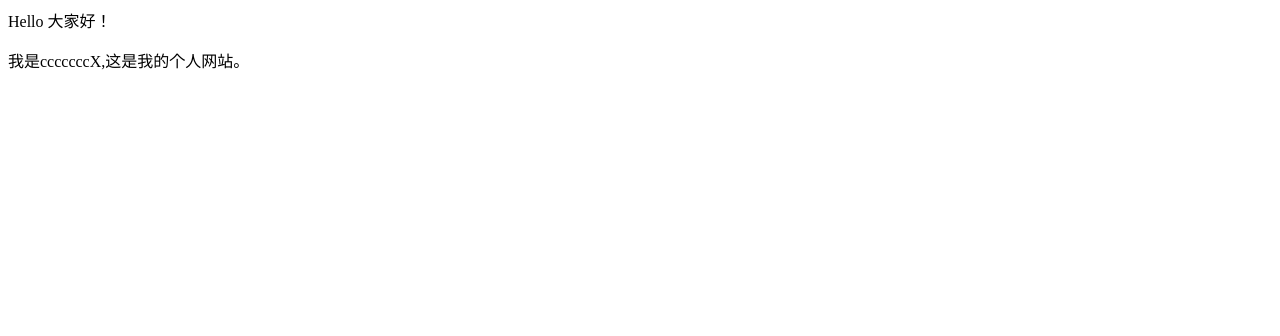
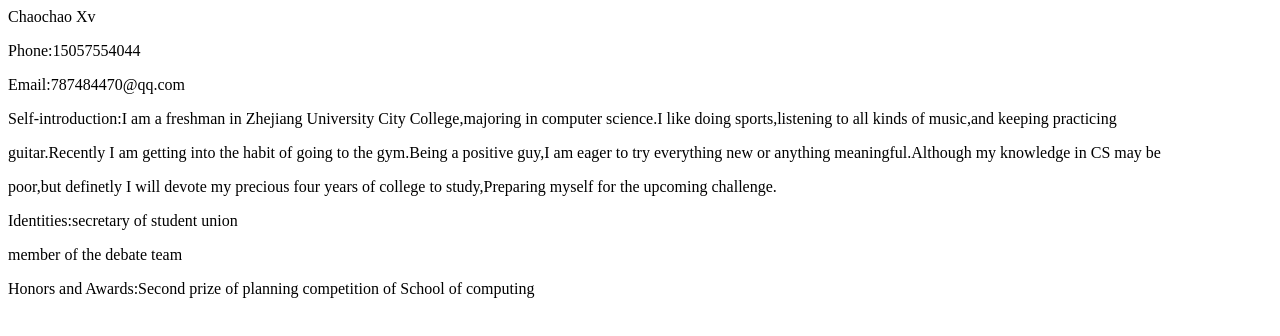
Before and after one commit to cccccccX/cccccccX.github.io, a plain HTML site: page index.html in a window 1280 px wide. Drawn offline with Linux system fonts and the light colour scheme.

Commit message:
Update index.html

```diff
--- a/index.html
+++ b/index.html
@@ -1,2 +1,9 @@
-<p>Hello 大家好！<p>
-<p>我是cccccccX,这是我的个人网站。<p>
+<p>Chaochao Xv<p>
+<p>Phone:15057554044<p>
+<p>Email:787484470@qq.com<p>
+<p>Self-introduction:I am a freshman in Zhejiang University City College,majoring in computer science.I like doing sports,listening to all kinds of music,and keeping practicing <p>
+<p>guitar.Recently I am getting into the habit of going to the gym.Being a positive guy,I am eager to try everything new or anything meaningful.Although my knowledge in CS may be <p>
+<p>poor,but definetly I will devote my precious four years of college to study,Preparing myself for the upcoming challenge.<p>
+<p>Identities:secretary of student union<p>
+           <p>member of the debate team<p>
+<p>Honors and Awards:Second prize of planning competition of School of computing<p>
```
